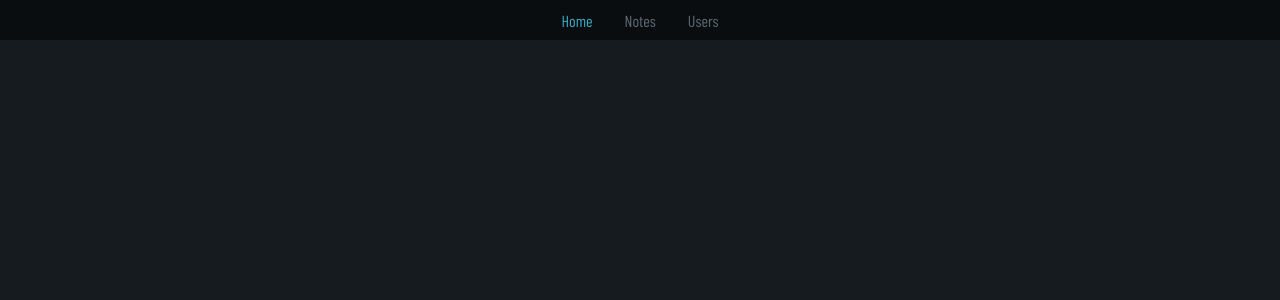
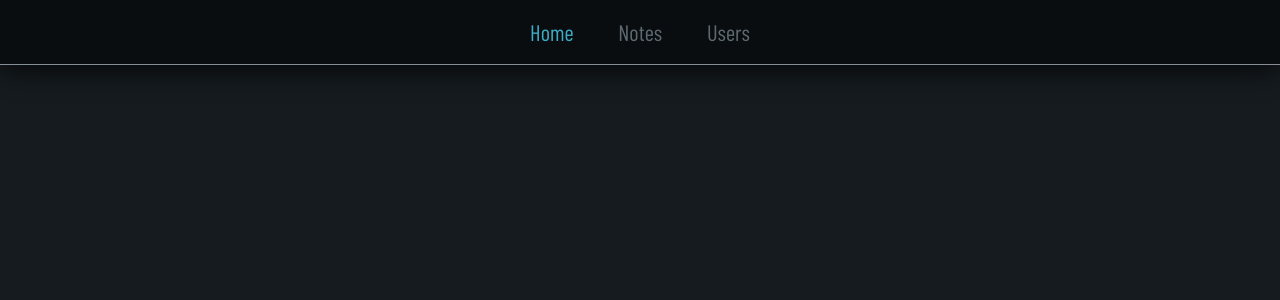
Before and after one commit to Scorpion19702022/SIMPLE_PROJECT_REACT_REDUX, a React (Vite) app: page / in a window 1280 px wide. Shown: the top 300 px of the page. Built offline with nearby package versions, Linux system fonts and the light colour scheme; a web font is replaced by a local one.

Commit message:
added style

```diff
--- a/src/Components/NavBar/NavBar.module.css
+++ b/src/Components/NavBar/NavBar.module.css
@@ -123,7 +123,10 @@ a {
 	.no_nav {
 		width: 100%;
 		height: 40px;
+		padding: 2em 0em;
 		transform: translateX(0%);
+		border-bottom: 0.04em solid var(--color-dark04);
+		box-shadow: 0em 0em 2em var(--color-dark11);
 	}
 
 	.nav_links {
@@ -134,5 +137,6 @@ a {
 
 	.link {
 		margin: 0em 1em;
+		font-size: 1.4em;
 	}
 }
```
